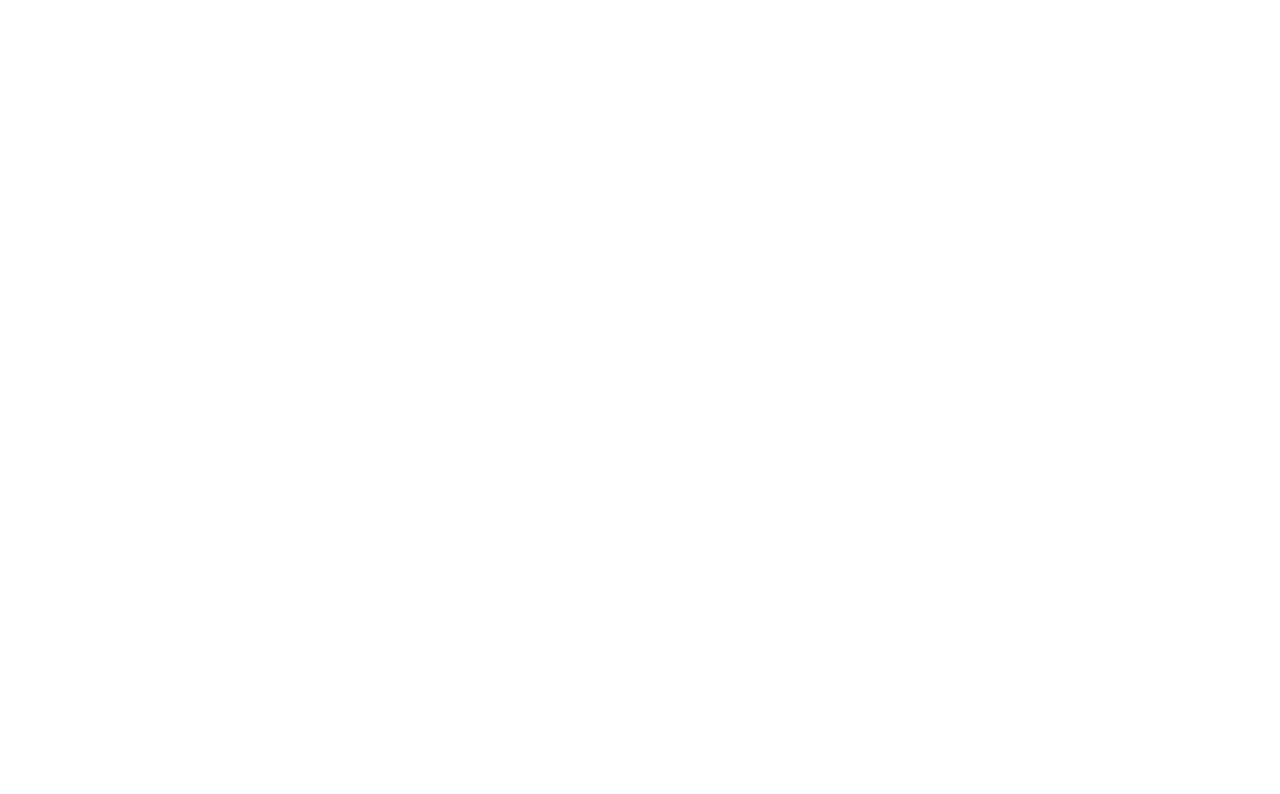
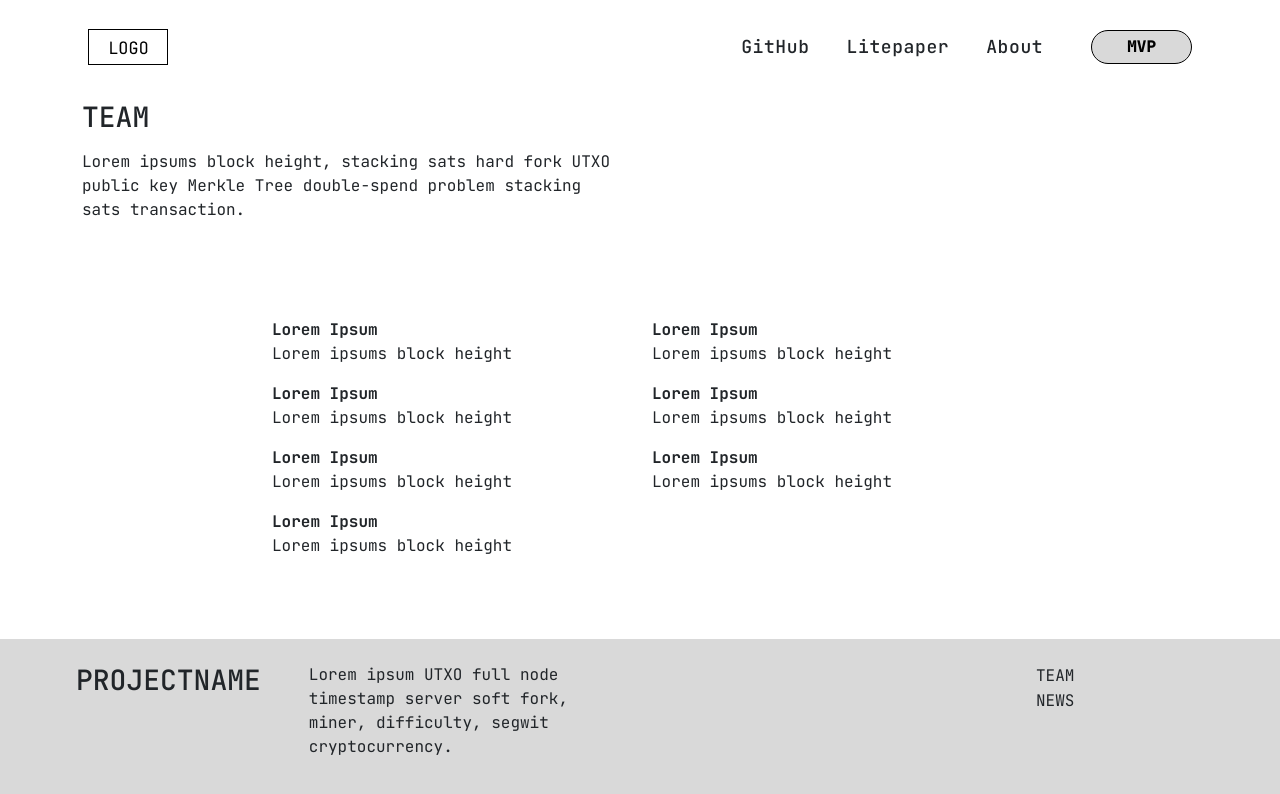
Before and after one commit to cryptonetlab/retriev, a Vue app in the folder website/: page /team in a window 1280 px wide. Shown: the top 794 px of the page. Built offline with nearby package versions, Linux system fonts and the light colour scheme.

Commit message:
UI website wireframe fixes

```diff
--- a/website/src/components/Footer.vue
+++ b/website/src/components/Footer.vue
@@ -21,7 +21,7 @@
               <h3>LINKS</h3>
             </li>
             <li>
-              <a href="">TEAM</a>
+              <a href="/team">TEAM</a>
             </li>
             <li>
               <a href="">NEWS</a>
--- a/website/src/router/index.js
+++ b/website/src/router/index.js
@@ -17,6 +17,14 @@
     // this generates a separate chunk (about.[hash].js) for this route
     // which is lazy-loaded when the route is visited.
     component: () => import(/* webpackChunkName: "about" */ '../views/About.vue')
+  },
+  {
+    path: '/team',
+    name: 'Team',
+    // route level code-splitting
+    // this generates a separate chunk (about.[hash].js) for this route
+    // which is lazy-loaded when the route is visited.
+    component: () => import(/* webpackChunkName: "about" */ '../views/Team.vue')
   }
 ]
 
--- a/website/src/themes/style.scss
+++ b/website/src/themes/style.scss
@@ -24,6 +24,7 @@
 .wrapper-page {
   position: relative;
   padding: 100px 0;
+  background-color: var(--bg-color-primary);
 }
 
 .padding-5x {
--- a/website/src/views/About.vue
+++ b/website/src/views/About.vue
@@ -2,7 +2,6 @@
   <div class="about">
     <Navbar />
     <div class="wrapper-page">
-      <div v-if="!isDesktop && !isTablet" class="gap"></div>
       <div class="container" :class="{ 'mt-5 mb-5': isDesktop && isTablet }">
         <div class="row" :class="{ 'mb-3': isMobile }">
           <div class="col-12 col-md-9 col-lg-6">
@@ -42,7 +41,6 @@
         </div>
       </div>
       <div v-if="!isDesktop" class="gap"></div>
-      <div v-if="!isDesktop" class="gap"></div>
     </div>
     <Footer />
   </div>
--- /dev/null
+++ b/website/src/views/Team.vue
@@ -0,0 +1,79 @@
+<template>
+  <div class="team">
+    <Navbar />
+    <div class="wrapper-page">
+      <div class="container" :class="{ 'mt-5 mb-5': isDesktop && isTablet }">
+        <div class="row" :class="{ 'mb-3': isMobile }">
+          <div class="col-12 col-md-9 col-lg-6">
+            <h3 class="mb-3">TEAM</h3>
+            <p>
+              Lorem ipsums block height, stacking sats hard fork UTXO public key
+              Merkle Tree double-spend problem stacking sats transaction.
+            </p>
+          </div>
+        </div>
+        <div v-if="!isMobile" class="gap"></div>
+        <div class="row mb-5">
+          <div
+            class="col-12 col-md-5 col-lg-4 offset-lg-2"
+            :class="{ 'mb-3': isMobile }"
+          >
+            <p class="m-0"><b>Lorem Ipsum</b></p>
+            <p>Lorem ipsums block height</p>
+          </div>
+          <div class="col-12 col-md-5 col-lg-4" :class="{ 'mb-3': isMobile }">
+            <p class="m-0"><b>Lorem Ipsum</b></p>
+            <p>Lorem ipsums block height</p>
+          </div>
+          <div
+            class="col-12 col-md-5 col-lg-4 offset-lg-2"
+            :class="{ 'mb-3': isMobile }"
+          >
+            <p class="m-0"><b>Lorem Ipsum</b></p>
+            <p>Lorem ipsums block height</p>
+          </div>
+          <div class="col-12 col-md-5 col-lg-4" :class="{ 'mb-3': isMobile }">
+            <p class="m-0"><b>Lorem Ipsum</b></p>
+            <p>Lorem ipsums block height</p>
+          </div>
+          <div
+            class="col-12 col-md-5 col-lg-4 offset-lg-2"
+            :class="{ 'mb-3': isMobile }"
+          >
+            <p class="m-0"><b>Lorem Ipsum</b></p>
+            <p>Lorem ipsums block height</p>
+          </div>
+          <div class="col-12 col-md-5 col-lg-4" :class="{ 'mb-3': isMobile }">
+            <p class="m-0"><b>Lorem Ipsum</b></p>
+            <p>Lorem ipsums block height</p>
+          </div>
+          <div
+            class="col-12 col-md-5 col-lg-4 offset-lg-2"
+            :class="{ 'mb-3': isMobile }"
+          >
+            <p class="m-0"><b>Lorem Ipsum</b></p>
+            <p>Lorem ipsums block height</p>
+          </div>
+        </div>
+      </div>
+      <div v-if="!isDesktop" class="gap"></div>
+    </div>
+    <Footer />
+  </div>
+</template>
+
+<script>
+// @ is an alias to /src
+import Navbar from "@/components/Navbar.vue";
+import Footer from "@/components/Footer.vue";
+import checkViewport from "@/mixins/checkViewport";
+
+export default {
+  name: "Team",
+  mixins: [checkViewport],
+  components: {
+    Navbar,
+    Footer,
+  },
+};
+</script>
```
